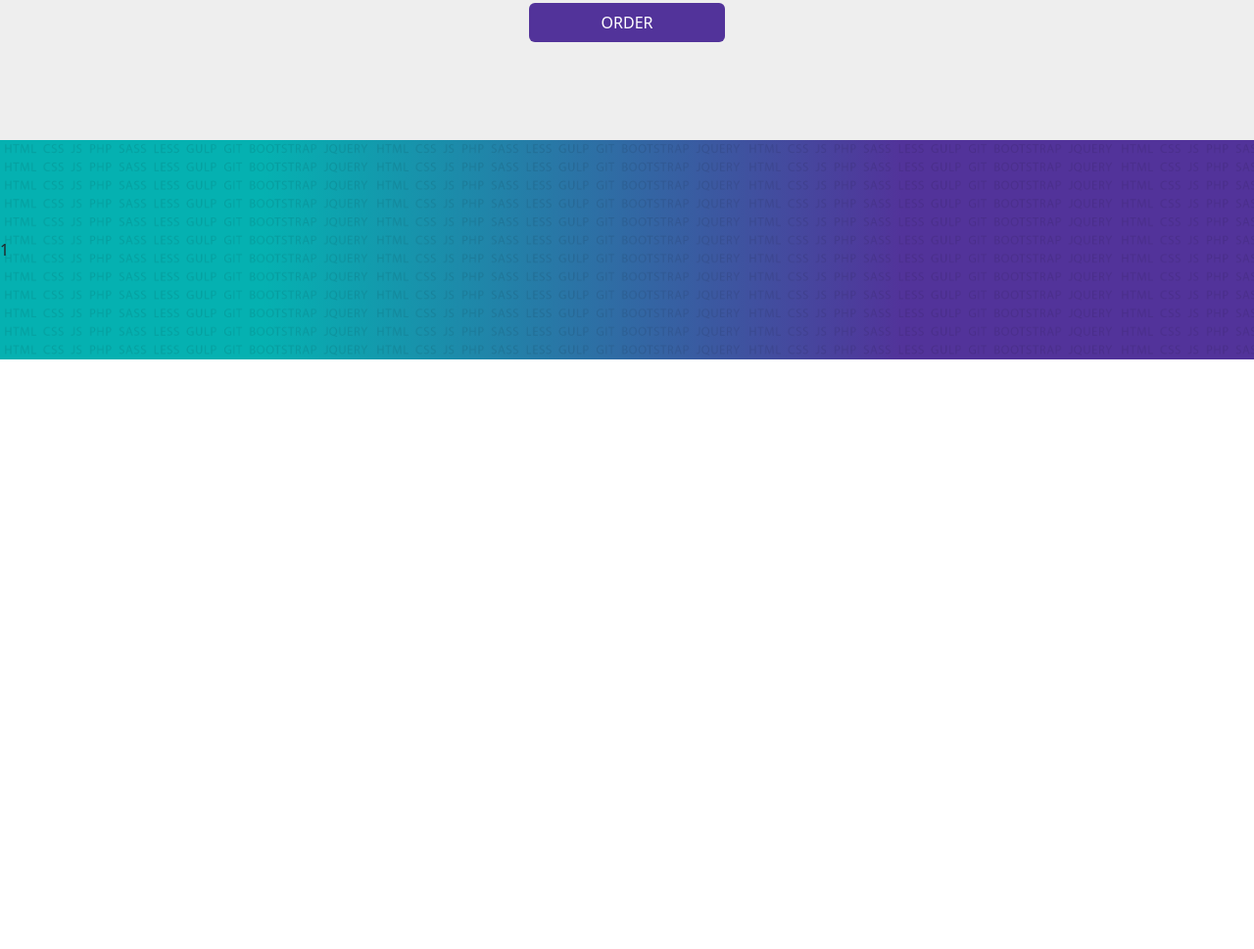
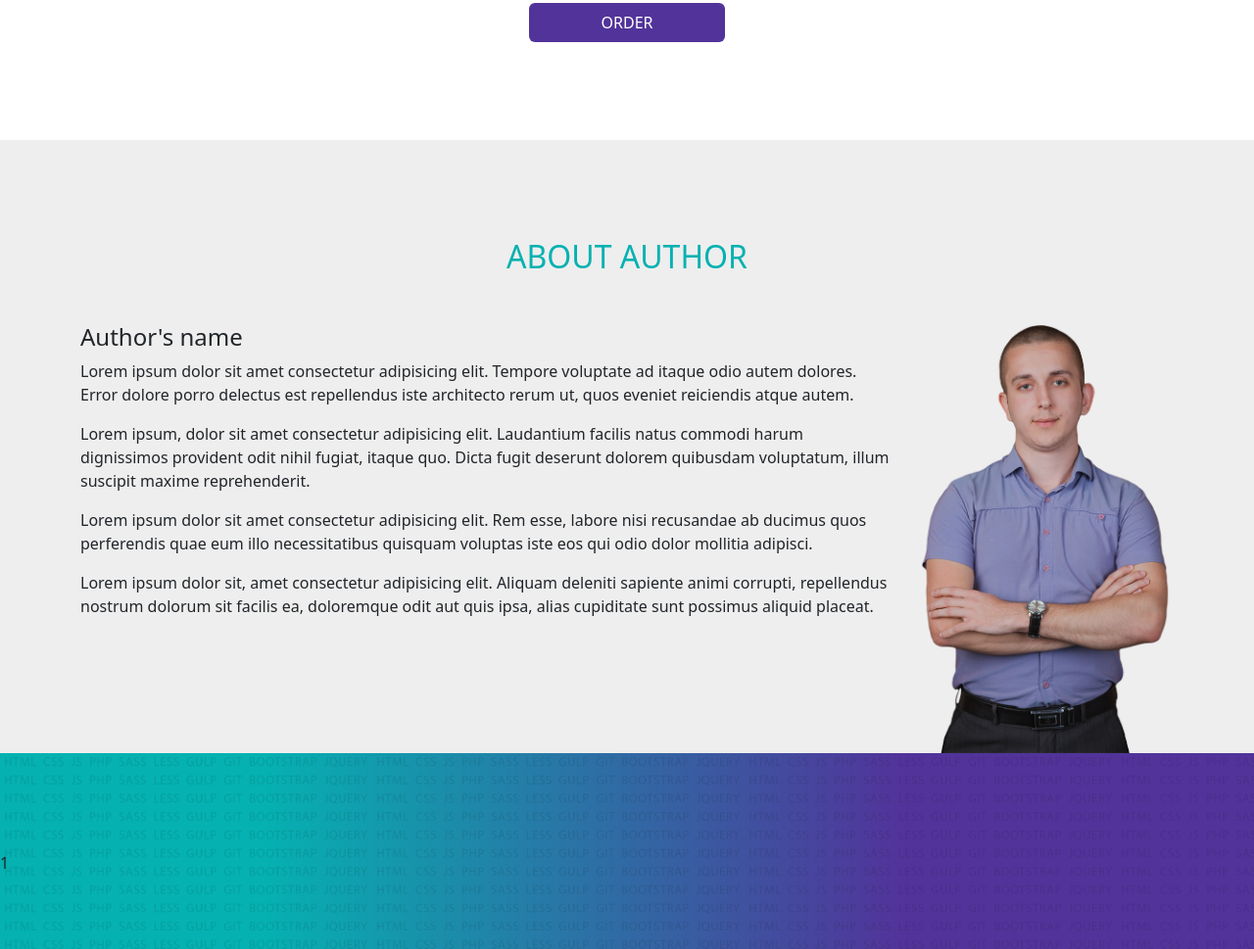
Before and after one commit to momonastia/learning-bootstrap, a plain HTML site: page index.html in a window 1280 px wide. Shown: the part 3535-4504 px from the top of the page at 98% size. Before the commit the page ends 3902 px from the top, so only its background shows below. Drawn offline with nearby package versions, Linux system fonts and the light colour scheme.

Commit message:
Feat: section about author added

```diff
--- a/css/style.css
+++ b/css/style.css
@@ -99,7 +99,7 @@ footer {
 
 .about,
 .schedule,
-.learning {
+.author {
   background-color: #eee;
 }
 
@@ -131,6 +131,16 @@ footer {
   border-radius: 10px;
 }
 
+/* About author */
+
+.author {
+  padding-bottom: 0;
+}
+
+.itd-img {
+  max-width: 260px;
+}
+
 /* Color */
 
 .color1 {
--- a/index.html
+++ b/index.html
@@ -469,6 +469,48 @@
       </div>
     </section>
 
+    <section class="author">
+      <div class="container">
+        <div class="row">
+          <div class="col-12">
+            <h2 class="text-center text-uppercase color1 mb-5">About author</h2>
+          </div>
+        </div>
+        <div class="row">
+          <div class="col-xl-9 col-lg-12">
+            <h4>Author's name</h4>
+            <p>
+              Lorem ipsum dolor sit amet consectetur adipisicing elit. Tempore
+              voluptate ad itaque odio autem dolores. Error dolore porro
+              delectus est repellendus iste architecto rerum ut, quos eveniet
+              reiciendis atque autem.
+            </p>
+            <p>
+              Lorem ipsum, dolor sit amet consectetur adipisicing elit.
+              Laudantium facilis natus commodi harum dignissimos provident odit
+              nihil fugiat, itaque quo. Dicta fugit deserunt dolorem quibusdam
+              voluptatum, illum suscipit maxime reprehenderit.
+            </p>
+            <p>
+              Lorem ipsum dolor sit amet consectetur adipisicing elit. Rem esse,
+              labore nisi recusandae ab ducimus quos perferendis quae eum illo
+              necessitatibus quisquam voluptas iste eos qui odio dolor mollitia
+              adipisci.
+            </p>
+            <p>
+              Lorem ipsum dolor sit, amet consectetur adipisicing elit. Aliquam
+              deleniti sapiente animi corrupti, repellendus nostrum dolorum sit
+              facilis ea, doloremque odit aut quis ipsa, alias cupiditate sunt
+              possimus aliquid placeat.
+            </p>
+          </div>
+          <div class="col-xl-3 col-lg-12 text-center">
+            <img src="/img/author.png" alt="author" class="img-fluid itd-img" />
+          </div>
+        </div>
+      </div>
+    </section>
+
     <footer id="footer">1</footer>
 
     <div class="modal" tabindex="-1" id="exampleModal">
```
